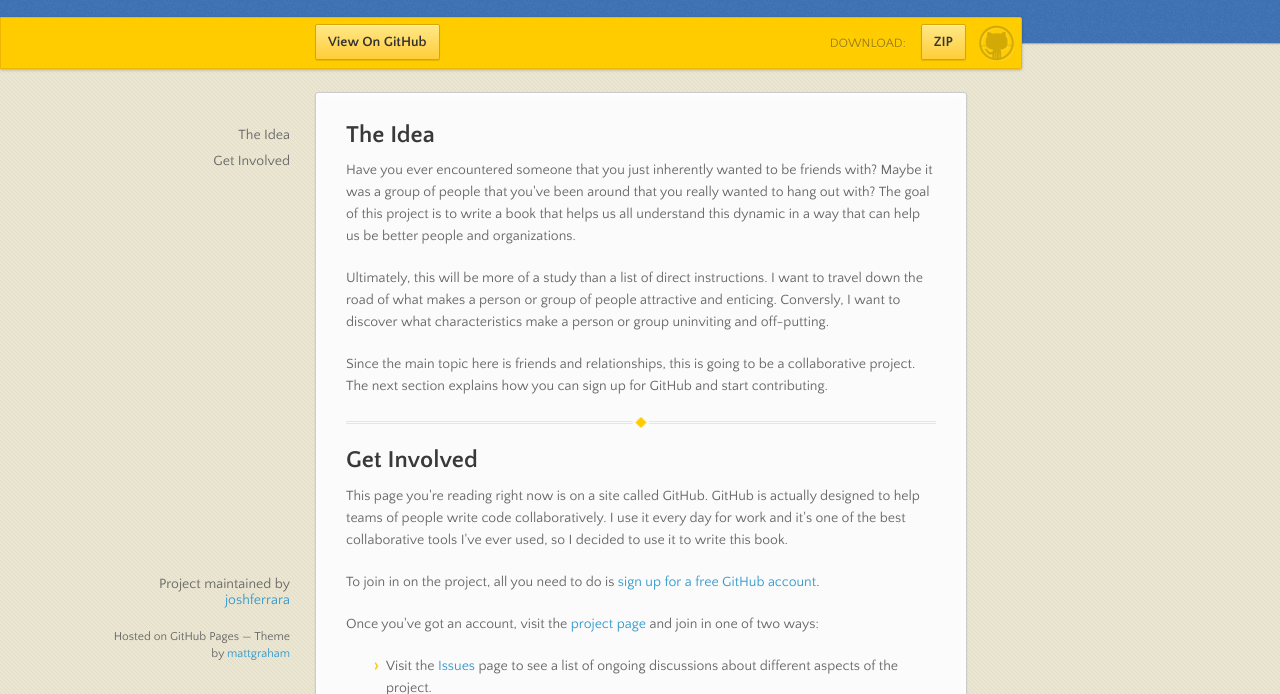
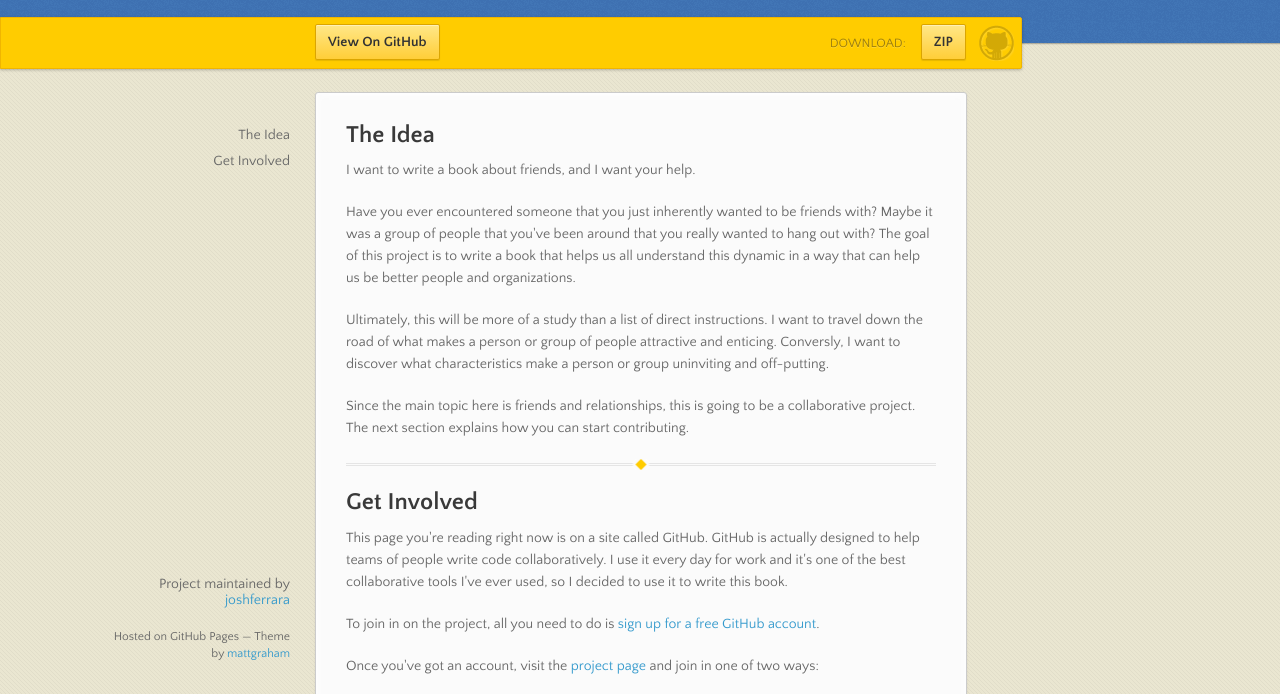
Before and after one commit to joshferrara/clique, a plain HTML site: page index.html in a window 1280 px wide. Shown: the part 98-792 px from the top of the page. Drawn offline with nearby package versions, Linux system fonts and the light colour scheme.

Commit message:
Add paragraph explaining

```diff
--- a/index.html
+++ b/index.html
@@ -41,11 +41,13 @@
       <section>
         <h2>The Idea</h2>
 
+<p>I want to write a book about friends, and I want your help.</p>
+
 <p>Have you ever encountered someone that you just inherently wanted to be friends with? Maybe it was a group of people that you've been around that you really wanted to hang out with? The goal of this project is to write a book that helps us all understand this dynamic in a way that can help us be better people and organizations.</p>
 
 <p>Ultimately, this will be more of a study than a list of direct instructions. I want to travel down the road of what makes a person or group of people attractive and enticing. Conversly, I want to discover what characteristics make a person or group uninviting and off-putting.</p>
 
-<p>Since the main topic here is friends and relationships, this is going to be a collaborative project. The next section explains how you can sign up for GitHub and start contributing.</p>
+<p>Since the main topic here is friends and relationships, this is going to be a collaborative project. The next section explains how you can start contributing.</p>
 
 <hr><h2>Get Involved</h2>
 
```
